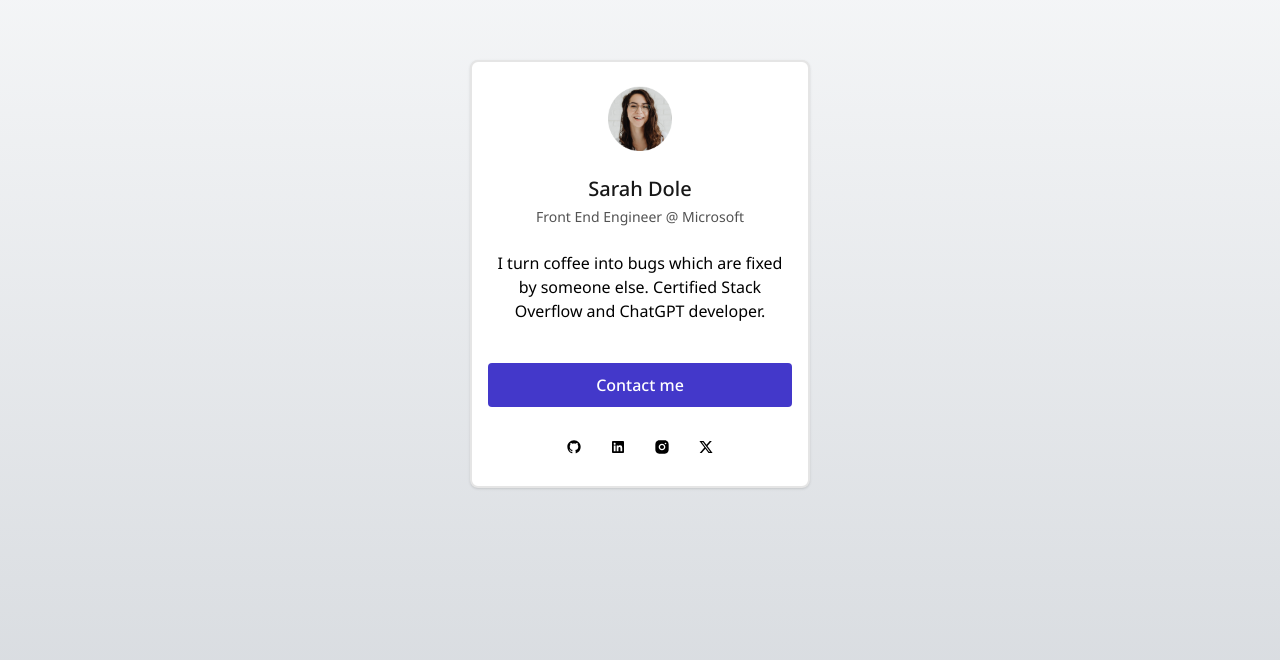
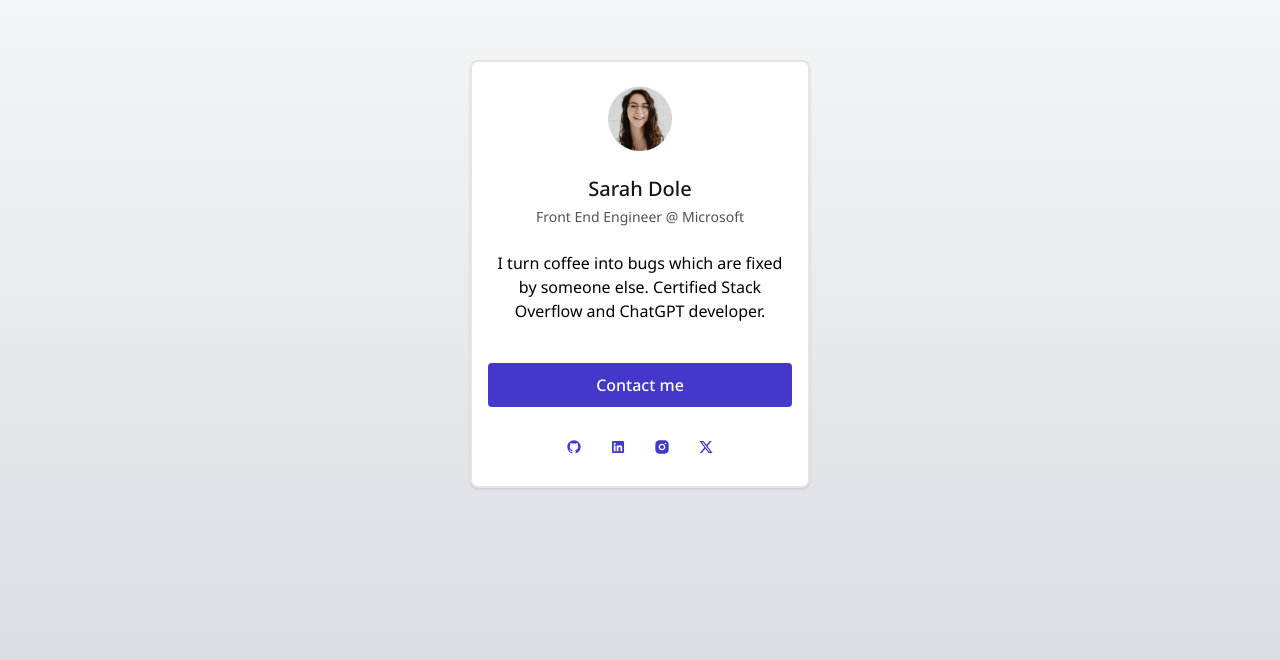
Before and after one commit to CodyJPerry/profile-card, a Next.js app: page / in a window 1280 px wide. Shown: the part 140-800 px from the top of the page. Built offline with nearby package versions, Linux system fonts and the light colour scheme.

Commit message:
Update icon styles

```diff
--- a/app/layout.tsx
+++ b/app/layout.tsx
@@ -17,7 +17,7 @@ export default function RootLayout({
   return (
     <html lang='en'>
       <body
-        className={`${notoSans.className} h-screen w-screen bg-gradient-to-b from-[#F9FAFB] to-[#D2D6DB]`}
+        className={`${notoSans.className} min-h-screen w-screen bg-gradient-to-b from-[#F9FAFB] to-[#D2D6DB] sm:my-8 overflow-hidden`}
       >
         {children}
       </body>
--- a/app/page.tsx
+++ b/app/page.tsx
@@ -1,20 +1,10 @@
 import Image from 'next/image';
 import { socials } from '@/data/data';
 import Link from 'next/link';
-import { Ri24HoursFill } from 'react-icons/ri';
-
-// const socials = [
-//   {
-//     id: 1,
-//     name: 'Twitter',
-//     link: 'https://twitter.com/sarahdole',
-//     icon: <Ri24HoursFill />,
-//   },
-// ];
 
 export default function Home() {
   return (
-    <main className='mt-[200px] flex justify-center'>
+    <main className='mt-[200px] flex justify-center mx-6'>
       <section className='bg-white w-profile-card h-profile-card shadow border-2 border-neutral-200 rounded-lg py-6 px-4 flex flex-col items-center text-center'>
         <figure className='relative'>
           <Image
@@ -44,7 +34,12 @@ export default function Home() {
         {/* Social Links list */}
         <div className='flex space-x-7'>
           {socials.map(({ id, name, link, icon }) => (
-            <Link key={id} href={link}>
+            <Link
+              key={id}
+              href={link}
+              className='text-indigo-700'
+              aria-label={`Visit my ${name} profile at ${link}`}
+            >
               {icon}
             </Link>
           ))}
--- a/data/data.tsx
+++ b/data/data.tsx
@@ -9,25 +9,25 @@ export const socials = [
   {
     id: 1,
     name: 'Github',
-    link: '#',
-    icon: <RiGithubFill className='text-indigo-700 w-6 h-6' />,
+    link: '',
+    icon: <RiGithubFill className='h-6 w-6' />,
   },
   {
     id: 2,
     name: 'LinkedIn',
-    link: '#',
-    icon: <RiLinkedinBoxFill className='text-indigo-700 w-6 h-6' />,
+    link: '',
+    icon: <RiLinkedinBoxFill className='w-6 h-6' />,
   },
   {
     id: 3,
     name: 'Instagram',
-    link: '#',
-    icon: <RiInstagramFill className='text-indigo-700 w-6 h-6' />,
+    link: '',
+    icon: <RiInstagramFill className='w-6 h-6' />,
   },
   {
     id: 4,
     name: 'Twitter',
-    link: '#',
-    icon: <RiTwitterXFill className='text-indigo-700 w-6 h-6' />,
+    link: '',
+    icon: <RiTwitterXFill className='w-6 h-6' />,
   },
 ];
--- a/tailwind.config.ts
+++ b/tailwind.config.ts
@@ -14,10 +14,15 @@ const config: Config = {
           'conic-gradient(from 180deg at 50% 50%, var(--tw-gradient-stops))',
       },
       width: {
+        5: '1.25rem',
         'profile-card': '21.25rem',
       },
       height: {
+        5: '1.25rem',
         'profile-card': '26.75rem',
+      },
+      screens: {
+        xs: '375px',
       },
     },
   },
```
